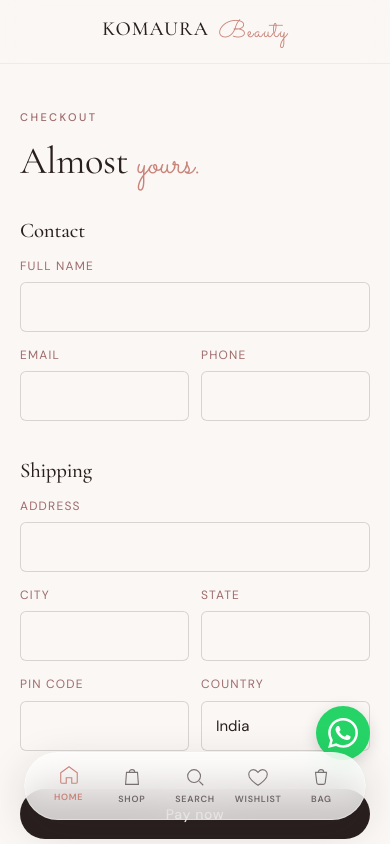
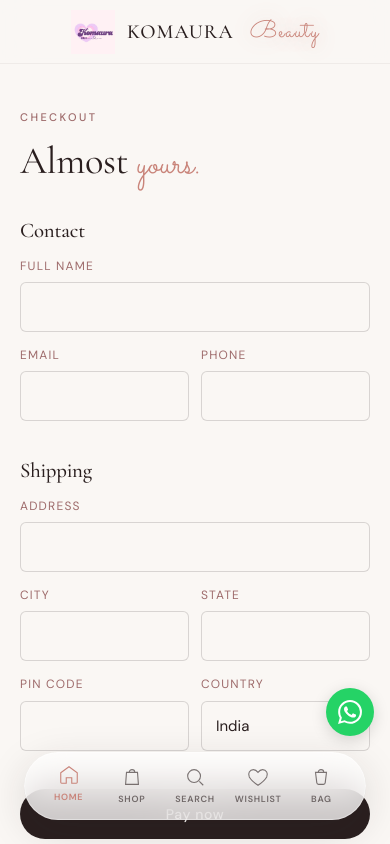
Before and after one commit to KevinDsouza055/nails, a plain HTML site: page checkout.html in a window 390 px wide. Shown: the top 844 px of the page. Drawn offline with nearby package versions, Linux system fonts and the light colour scheme.

Commit message:
new repo

```diff
--- a/css/style.css
+++ b/css/style.css
@@ -100,8 +100,19 @@ section { padding: 56px 0; }
 .nav-inner { height: 100%; display: grid; grid-template-columns: 1fr auto 1fr; align-items: center; padding: 0 20px; max-width: 1280px; margin: 0 auto; }
 @media (min-width: 768px) { .nav-inner { padding: 0 32px; } }
 
-.logo { font-family: var(--font-display); font-size: 20px; letter-spacing: 0.05em; font-weight: 500; text-transform: uppercase; white-space: nowrap; }
-.logo span { font-family: var(--font-accent); color: var(--rose); font-size: 24px; margin-left: 4px; text-transform: none; display: inline-block; transform: translateY(2px); }
+.logo { display: flex; align-items: center; gap: 12px; font-family: var(--font-display); font-size: 20px; letter-spacing: 0.05em; font-weight: 500; text-transform: uppercase; white-space: nowrap; }
+.logo img { height: 44px; width: auto; flex-shrink: 0; transition: height var(--dur) var(--ease); }
+.logo span {
+  font-family: var(--font-accent); color: var(--rose); font-size: 24px; margin-left: 4px;
+  text-transform: none; display: inline-block; transform: translateY(2px);
+  text-shadow: 0 0 12px rgba(201, 132, 122, 0.2);
+  animation: logo-glow 4s ease-in-out infinite;
+}
+
+@keyframes logo-glow {
+  0%, 100% { text-shadow: 0 0 10px rgba(201, 132, 122, 0.25); }
+  50% { text-shadow: 0 0 20px rgba(201, 132, 122, 0.45); }
+}
 
 .nav-left { display: flex; align-items: center; }
 
@@ -229,7 +240,7 @@ body.lock { overflow: hidden; }
 /* ============================================
    SEARCH OVERLAY
    ============================================ */
-.search-overlay { position: fixed; inset: 0; background: rgba(42, 31, 31, 0.6); backdrop-filter: blur(8px); z-index: 110;
+.search-overlay { position: fixed; inset: 0; background: rgba(42, 31, 31, 0.6); backdrop-filter: blur(8px); z-index: 1100;
   opacity: 0; pointer-events: none; transition: opacity var(--dur) var(--ease); display: flex; align-items: flex-start; justify-content: center; padding: 80px 20px; }
 .search-overlay.open { opacity: 1; pointer-events: auto; }
 .search-box { width: 100%; max-width: 600px; background: var(--cream); border-radius: var(--radius-lg); padding: 24px; transform: translateY(-20px); transition: transform var(--dur) var(--ease); }
@@ -405,11 +416,11 @@ body.lock { overflow: hidden; }
 /* ============================================
    CART DRAWER
    ============================================ */
-.drawer-backdrop { position: fixed; inset: 0; background: rgba(42, 31, 31, 0.5); z-index: 120; opacity: 0; pointer-events: none; transition: opacity var(--dur) var(--ease); }
+.drawer-backdrop { position: fixed; inset: 0; background: rgba(42, 31, 31, 0.5); z-index: 1200; opacity: 0; pointer-events: none; transition: opacity var(--dur) var(--ease); }
 .drawer-backdrop.open { opacity: 1; pointer-events: auto; }
 
 .drawer { position: fixed; top: 0; right: 0; bottom: 0; width: 100%; max-width: 420px; background: var(--cream); z-index: 130;
-  transform: translateX(100%); transition: transform 480ms var(--ease); display: flex; flex-direction: column;
+  transform: translateX(100%); transition: transform 480ms var(--ease); display: flex; flex-direction: column; z-index: 1210;
   padding-top: var(--safe-top); padding-bottom: var(--safe-bottom); }
 .drawer.open { transform: translateX(0); }
 .drawer-head { display: flex; justify-content: space-between; align-items: center; padding: 20px 22px; border-bottom: 1px solid rgba(42, 31, 31, 0.08); }
@@ -588,13 +599,19 @@ body.lock { overflow: hidden; }
   align-items: center;
   justify-content: center;
   box-shadow: 0 4px 16px rgba(0,0,0,0.15);
-  z-index: 85;
+  z-index: 1010;
   transition: transform var(--dur) var(--ease);
 }
 .wa-float:hover { transform: scale(1.1); }
 .wa-float svg { width: 30px; height: 30px; fill: currentColor; }
 @media (max-width: 899px) {
-  .wa-float { bottom: calc(84px + var(--safe-bottom)); }
+  .wa-float {
+    bottom: calc(108px + var(--safe-bottom));
+    right: 16px;
+    width: 48px;
+    height: 48px;
+  }
+  .wa-float svg { width: 24px; height: 24px; }
 }
 
 @media (prefers-reduced-motion: reduce) {
--- a/js/app.js
+++ b/js/app.js
@@ -335,7 +335,7 @@ function navHTML(active = "") {
           ${a("contact.html", "Contact")}
         </div>
       </div>
-      <a href="index.html" class="logo">Komaura <span>Beauty</span></a>
+      <a href="index.html" class="logo"><img src="assets/pics/komauralogo.jpg" alt=""/>Komaura <span>Beauty</span></a>
       <div class="nav-actions">
         <button class="icon-btn" data-search-open aria-label="Search">
           <svg viewBox="0 0 24 24"><circle cx="11" cy="11" r="7"/><path d="M21 21l-4.3-4.3"/></svg>
@@ -404,7 +404,7 @@ function footerHTML() {
     <div class="container">
       <div class="f-grid">
         <div class="f-col f-brand">
-          <div class="logo">Komaura <span>Beauty</span></div>
+          <div class="logo"><img src="assets/pics/komauralogo.jpg" alt=""/>Komaura <span>Beauty</span></div>
           <p>Soft gel press-on nails, hand-painted in Jodhpur. Slow craft for the modern woman.</p>
         </div>
         <div class="f-col">
--- a/js/checkout.js
+++ b/js/checkout.js
@@ -69,7 +69,7 @@ async function handlePay(formData) {
     currency: "INR",
     name: "Komaura Beauty",
     description: "Handcrafted soft gel press-ons",
-    image: "https://images.unsplash.com/photo-1604654894610-df63bc536371?w=128",
+    image: "assets/pics/komauralogo.jpg",
     prefill: {
       name: formData.name,
       email: formData.email,
```
Also changed, not shown: assets/pics/komauralogo.jpg (added).
